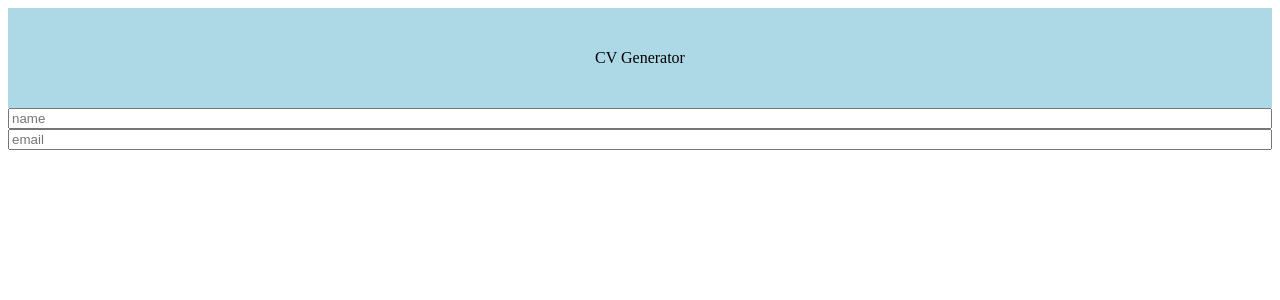
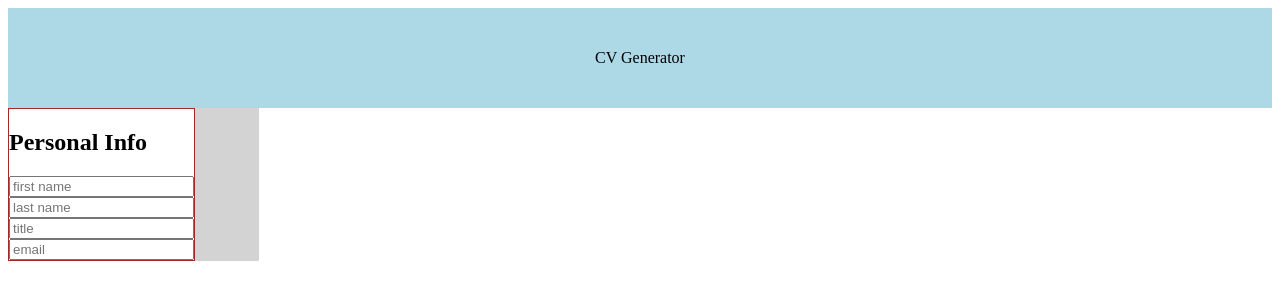
Before and after one commit to michaperki/cv-project, a React (Create React App) app in the folder cv-project/: page / in a window 1280 px wide. Shown: the top 300 px of the page. Built offline with nearby package versions, Linux system fonts and the light colour scheme.

Commit message:
add section Util and place personalInfo inside

```diff
--- a/cv-project/src/components/CVForm/Personal.js
+++ b/cv-project/src/components/CVForm/Personal.js
@@ -1,15 +1,30 @@
 import React from "react";
 import Input from "../Utils/Input";
+import Section from "../Utils/Section";
 
 const Personal = ({ personalInfo, onChange }) => {
   return (
-    <>
+    <Section title="Personal Info" direction="column">
       <Input
-        name="name"
-        value={personalInfo.name}
+        name="firstName"
+        value={personalInfo.firstName}
         onChange={(e) => onChange(e)}
         type="text"
-        placeholder="name"
+        placeholder="first name"
+      />
+      <Input
+        name="lastName"
+        value={personalInfo.lastName}
+        onChange={(e) => onChange(e)}
+        type="text"
+        placeholder="last name"
+      />
+      <Input
+        name="title"
+        value={personalInfo.title}
+        onChange={(e) => onChange(e)}
+        type="text"
+        placeholder="title"
       />
       <Input
         name="email"
@@ -18,7 +33,7 @@ const Personal = ({ personalInfo, onChange }) => {
         type="text"
         placeholder="email"
       />
-    </>
+    </Section>
   );
 };
 
--- a/cv-project/src/components/CVPreview/CVPreview.js
+++ b/cv-project/src/components/CVPreview/CVPreview.js
@@ -1,11 +1,11 @@
 import React, { Component } from "react";
 import styled from "styled-components";
-import Header from './Header';
+import CVHeader from './Header';
 
 class CVPreview extends Component {
   render() {
     const { cv } = this.props;
-    return <><Header personalInfo={cv.personalInfo}/></>;
+    return <> <CVHeader personalInfo={cv.personalInfo}/></>;
   }
 }
 
--- a/cv-project/src/components/CVPreview/Header.js
+++ b/cv-project/src/components/CVPreview/Header.js
@@ -1,13 +1,22 @@
 import React from "react";
 import styled from "styled-components";
 
-const Header = ({ personalInfo }) => {
-  const { name, email } = personalInfo;
+const CVHeader = ({ personalInfo }) => {
+  const { firstName, lastName, title } = personalInfo;
   return (
-    <>
-      {name} {email}
-    </>
+    <CVHeaderWrapper>
+      <h1>
+        {firstName} {lastName}
+      </h1>
+      <p>{title}</p>
+    </CVHeaderWrapper>
   );
 };
 
-export default Header;
+const CVHeaderWrapper = styled.header`
+  grid-column: span 2;
+  background-color: lightgrey;
+  padding: 2rem;
+`;
+
+export default CVHeader;
--- a/cv-project/src/components/Main.js
+++ b/cv-project/src/components/Main.js
@@ -2,6 +2,7 @@ import React, { useState } from "react";
 import emptyCV from "./Utils/EmptyCV";
 import CVForm from "./CVForm";
 import CVPreview from "./CVPreview";
+import styled from "styled-components";
 
 const Main = () => {
   const [cv, setCv] = useState(emptyCV);
@@ -18,11 +19,16 @@ const Main = () => {
   };
 
   return (
-    <>
+    <MainWrapper>
       <CVForm cv={cv} onChangePersonal={handleChangePersonal} />
-      <CVPreview cv={cv}/>
-    </>
+      <CVPreview cv={cv} />
+    </MainWrapper>
   );
 };
 
+const MainWrapper = styled.div`
+  display: flex;
+  flex-direction: row;
+`;
+
 export default Main;
--- a/cv-project/src/components/Utils/EmptyCV.js
+++ b/cv-project/src/components/Utils/EmptyCV.js
@@ -2,6 +2,7 @@ const emptyCV = {
     personalInfo: {
         firstName: "",
         lastName: "",
+        title: "",
         email: "",
     },
 }
--- /dev/null
+++ b/cv-project/src/components/Utils/Section.js
@@ -0,0 +1,22 @@
+import React from "react";
+import styled from "styled-components";
+
+const Section = ({title, children, direction}) => {
+  return (
+    <SectionWrapper>
+      <h1>{title}</h1>
+      <Children direction={direction}>{children}</Children>
+    </SectionWrapper>
+  );
+};
+
+const SectionWrapper = styled.section`
+  border: 1px solid red;
+`;
+
+const Children = styled.div`
+    display: flex;
+    flex-direction: ${(props) => props.direction === "column" && "column"}
+`
+
+export default Section;
```
